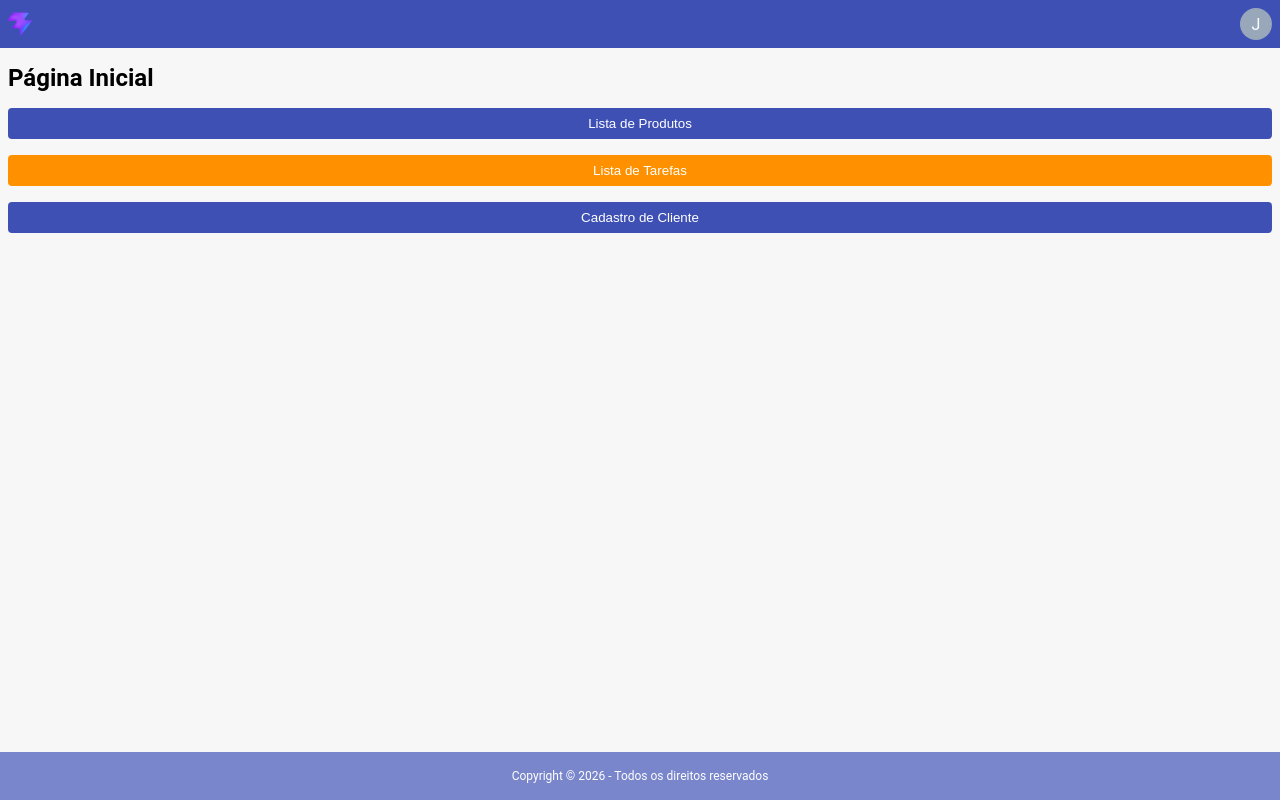
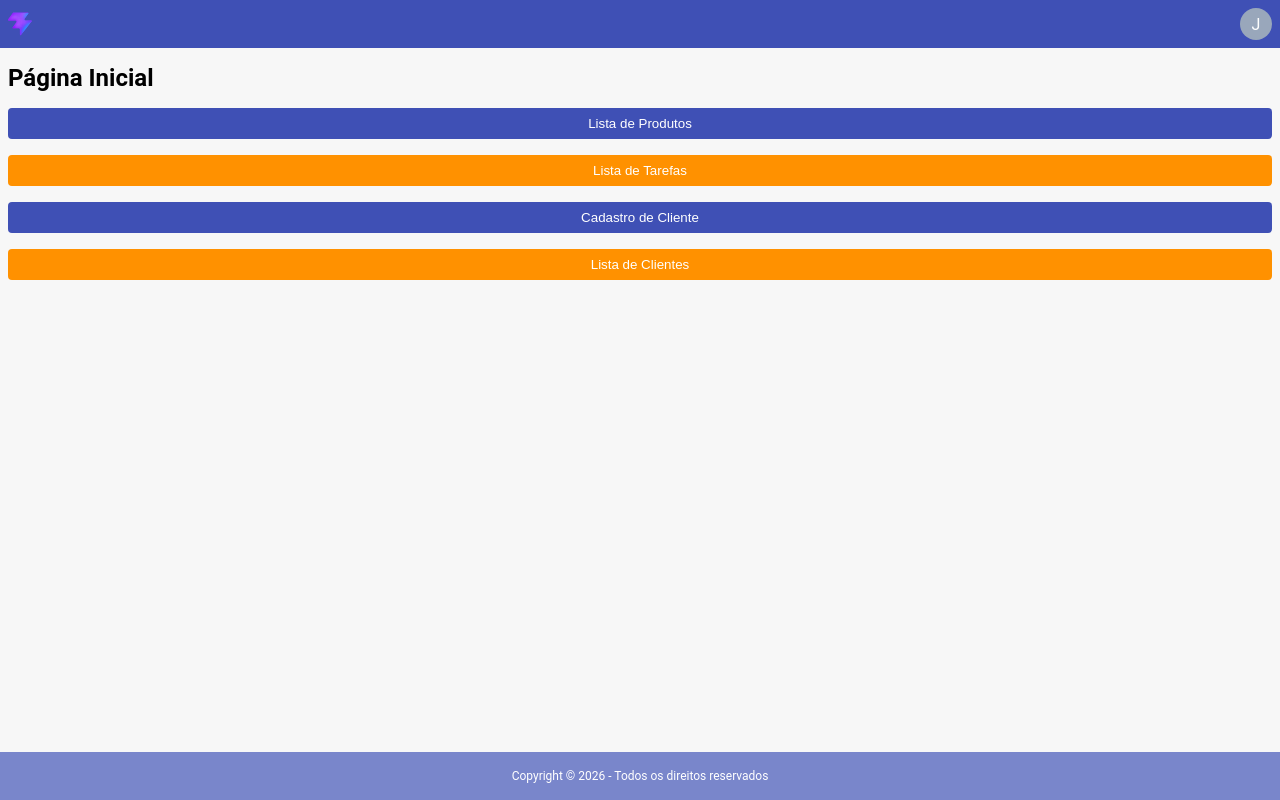
Before and after one commit to gustavocastilhos/aplicativo-pwa, a React (Vite) app: page / in a window 1280 px wide. Built offline with nearby package versions, Linux system fonts and the light colour scheme.

Commit message:
Feat: adicionei o pagina de clientes funcional

```diff
--- a/src/paginas/PaginaCadastroCliente/PaginaCadastroCliente.jsx
+++ b/src/paginas/PaginaCadastroCliente/PaginaCadastroCliente.jsx
@@ -6,6 +6,7 @@ import { toast } from 'react-toastify';
 import { formatarComMascara, MASCARA_CPF, MASCARA_TELEFONE } from "../utils/formatarComMascara";
 import validarCPF from "../utils/validarCPF";
 import validarEmail from "../utils/validarEMAIL";
+import { cadastrarClienteNoLocalStorage } from "../../servicos/clientes.servico";
 
 function PaginaCadastroCliente() {
     const [nome, setNome] = useState("");
@@ -33,9 +34,13 @@ const cadastrarCliente = () => {
     }
 
     const cliente = {
-        // propriedades do cliente aqui
+        nome,
+        email,
+        dataNascimento,
+        telefone,
+        cpf
     };
-
+    cadastrarClienteNoLocalStorage(cliente);
     toast.success("Cliente cadastrado com sucesso!");
 };
 
--- a/src/paginas/PaginaInicial/PaginaInicial.jsx
+++ b/src/paginas/PaginaInicial/PaginaInicial.jsx
@@ -28,6 +28,12 @@ function PaginaInicial() {
       >
         Cadastro de Cliente
       </BotaoCustomizado>
+      <BotaoCustomizado
+        tipo="secundario"
+        aoClicar={() => navigate("/lista-clientes")}
+      >
+        Lista de Clientes
+      </BotaoCustomizado>
     </Principal>
   );
 }
--- /dev/null
+++ b/src/paginas/PaginaListaClientes/PaginaListaClientes.jsx
@@ -0,0 +1,24 @@
+import CampoCustomizado from "../../componentes/CampoCustomizado/CampoCustomizado";
+import Principal from "../../componentes/Principal/Principal";
+import { buscarClientesDoLocalStorage } from "../../servicos/clientes.servico";
+
+
+
+function PaginaListaClientes() {
+
+const clientes = buscarClientesDoLocalStorage();
+
+    return <Principal titulo="Lista de Clientes" voltarPara="/">
+
+
+        <div>
+            <ul>
+                {clientes.map((cliente, index) => (
+                    <li key={index}>{cliente.nome}  -  {cliente.email}</li>
+                ))}
+            </ul>
+      </div>
+    </Principal>
+}
+
+export default PaginaListaClientes;
--- a/src/roteador.jsx
+++ b/src/roteador.jsx
@@ -4,6 +4,7 @@ import PaginaListaProdutos from "./paginas/PaginaListaProdutos/PaginaListaProdut
 import { createBrowserRouter, RouterProvider } from "react-router-dom";
 import PaginaListaTarefas from "./paginas/PaginaListaTarefas/PaginaListaTarefas";
 import PaginaCadastroCliente from "./paginas/PaginaCadastroCliente/PaginaCadastroCliente";
+import PaginaListaClientes from "./paginas/PaginaListaClientes/PaginaListaClientes";
 
 const roteador = createBrowserRouter([
   {
@@ -21,7 +22,12 @@ const roteador = createBrowserRouter([
   {
     path: "cadastro-cliente",
     element: <PaginaCadastroCliente />,
+  },
+  {
+    path: "lista-clientes",
+    element: <PaginaListaClientes />,
   }
+
 ]);
 
 function Roteador() {
--- a/src/servicos/clientes.servico.js
+++ b/src/servicos/clientes.servico.js
@@ -1,7 +1,11 @@
 import { buscarNoLocalStorage, salvarNoLocalStorage } from "./localstorage.servico"
 
-export const cadastrarCliente = (cliente) => {
+export const cadastrarClienteNoLocalStorage = (cliente) => {
  const clientes = buscarNoLocalStorage("clientes") || [];
  clientes.push(cliente);
  salvarNoLocalStorage("clientes", clientes);
 }
+
+export const buscarClientesDoLocalStorage = () => {
+  return buscarNoLocalStorage("clientes") || [];
+}
```
Also changed, not shown: src/paginas/PaginaListaClientes/PaginaListaClientes.css (added).
